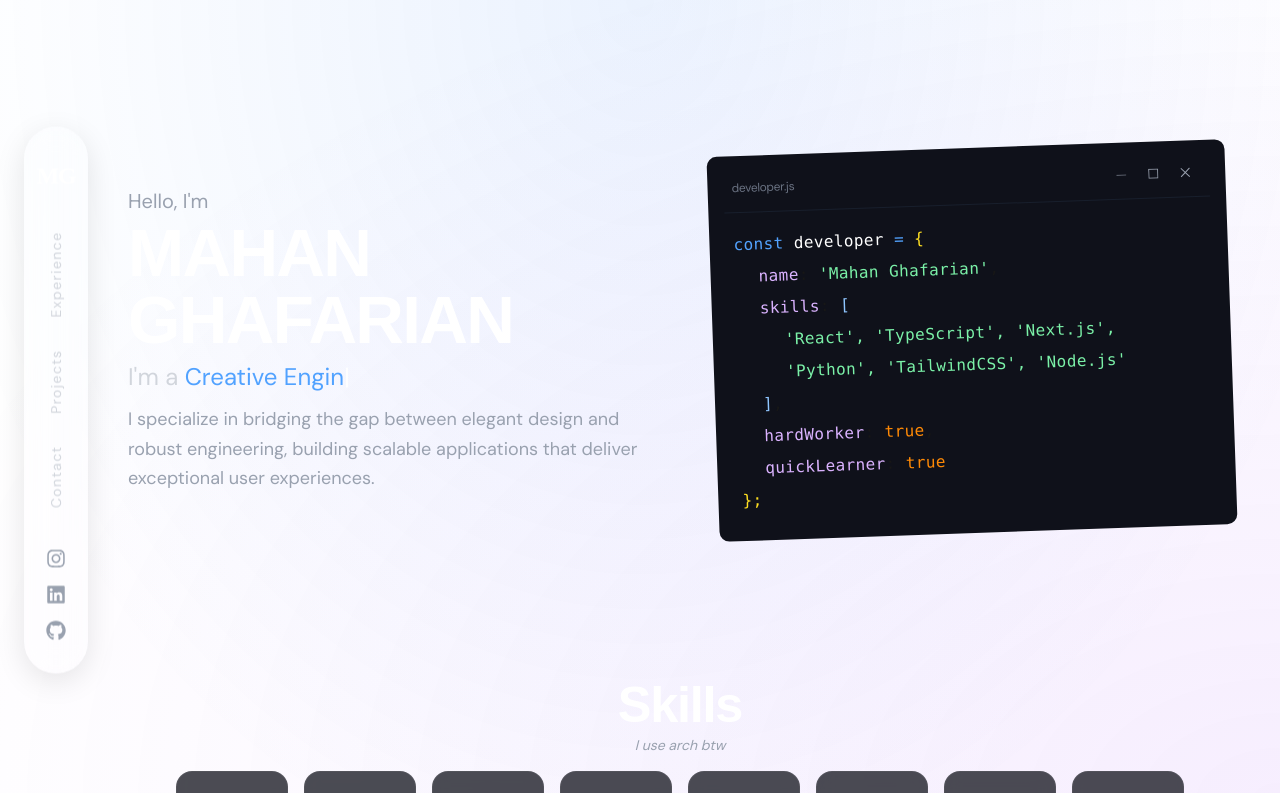
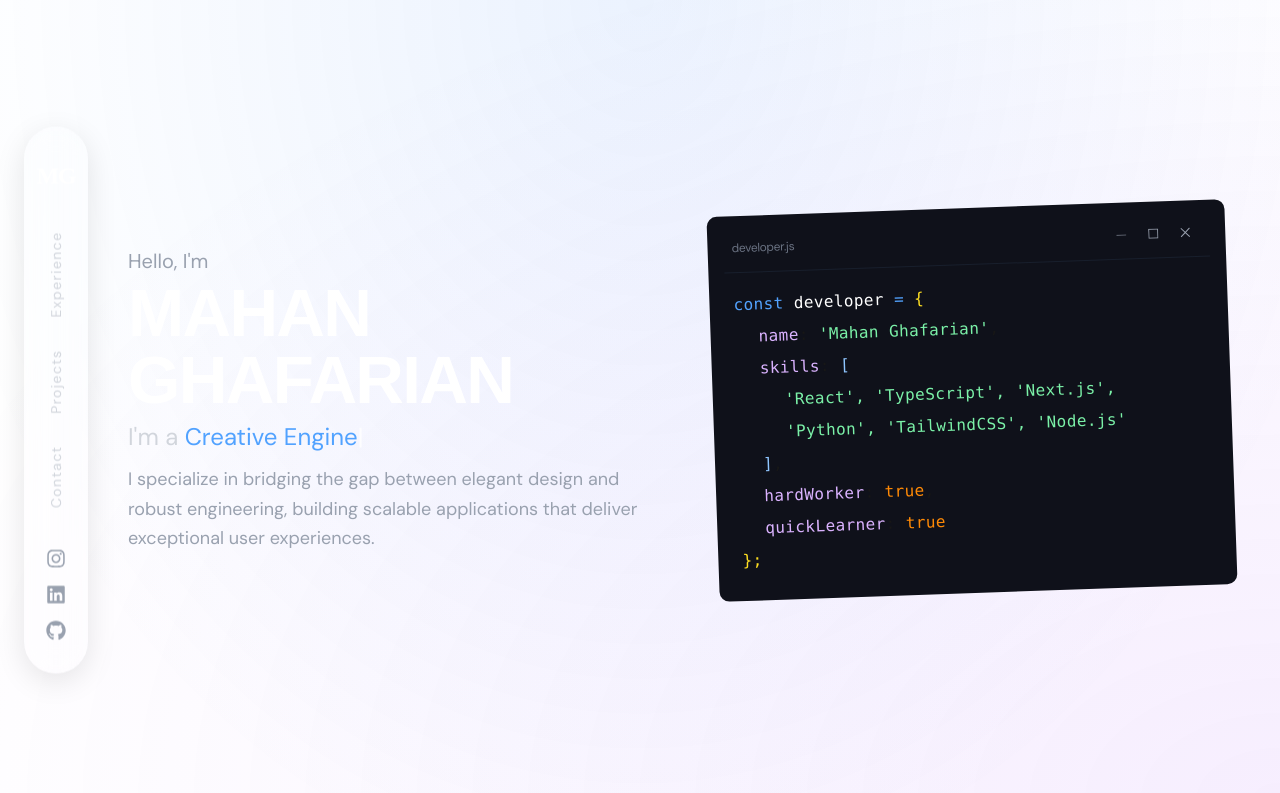
Before and after one commit to qwzynx/Portfolio, a Next.js app: page / in a window 1280 px wide. Shown: the top 793 px of the page. Built offline with nearby package versions, Linux system fonts and the light colour scheme; a web font is replaced by a local one.

Commit message:
redesign: making the hero only thing visible when website loads

```diff
--- a/app/components/hero.tsx
+++ b/app/components/hero.tsx
@@ -38,7 +38,7 @@ function Typewriter({ words }: { words: string[] }) {
 
 export default function Hero() {
   return (
-    <section id="home" className="w-full min-h-[calc(100vh-200px)] flex flex-col lg:flex-row items-center justify-center gap-8 lg:gap-16 pt-20 px-4 md:px-12">
+    <section id="home" className="w-full min-h-screen flex flex-col lg:flex-row items-center justify-center gap-8 lg:gap-16 px-4 md:px-12">
       {/* Left side: Text & Description */}
       <div className="flex-1 flex flex-col items-start z-10 max-w-2xl">
         <p className="text-xl text-gray-400 mb-1">Hello, I&apos;m</p>
```
